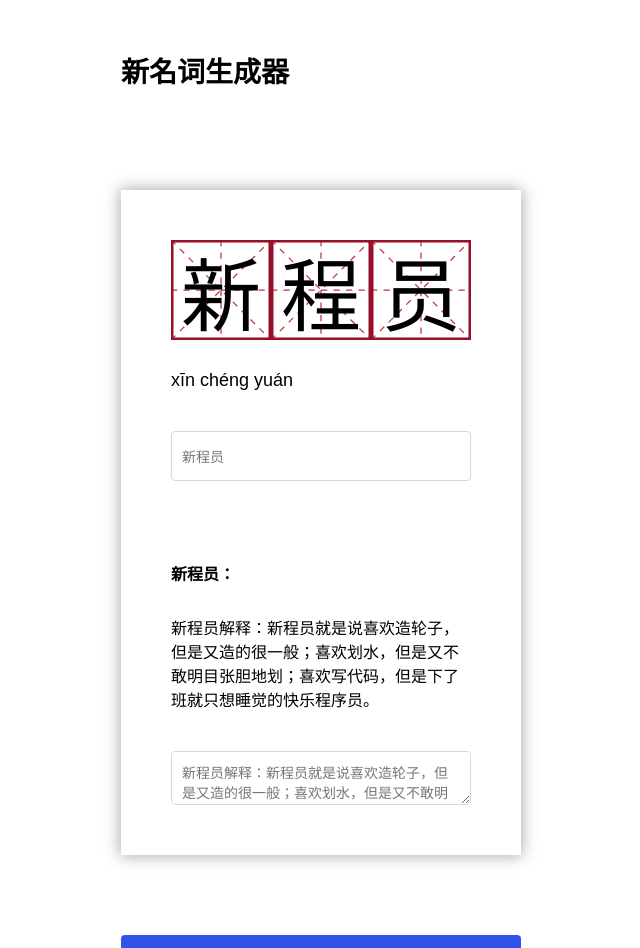
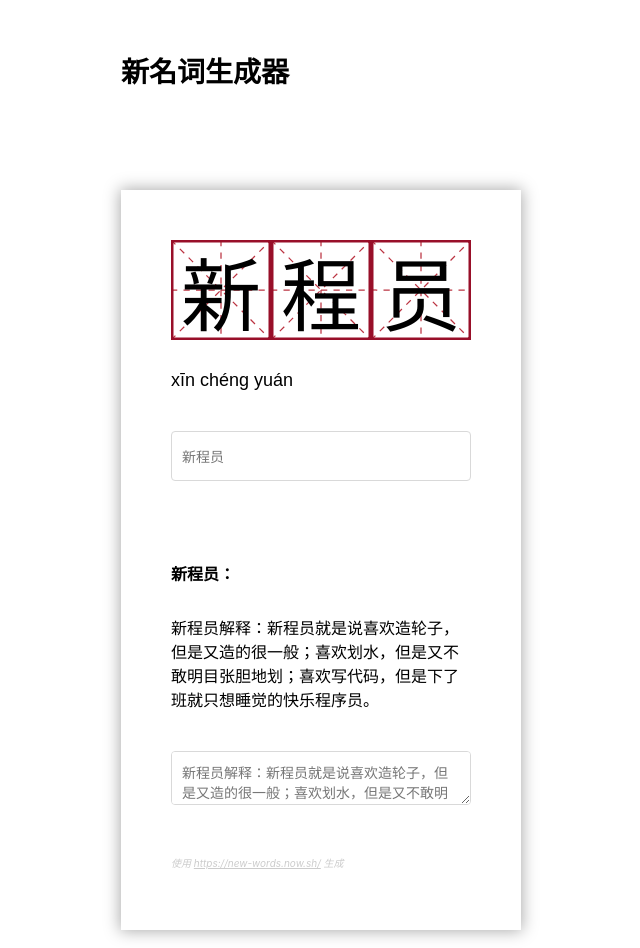
Before and after one commit to geekplux/new_words, a React (Create React App) app: page / in a window 1280 px wide. Shown: the top 948 px of the page, without its empty margins (319-959 px from the left). Built offline with nearby package versions, Linux system fonts and the light colour scheme.

Commit message:
feat: add cite

```diff
--- a/src/App.css
+++ b/src/App.css
@@ -139,6 +139,17 @@
   box-shadow: 0 0 15px 1px #aaa;
 }
 
+.cite {
+  margin-top: 50px;
+  font-size: 10px;
+  color: #ccc;
+  font-style: italic;
+}
+
+.cite a {
+  color: #ccc;
+}
+
 @media screen and (max-width: 768px) {
   .App {
     padding: 20px;
--- a/src/App.js
+++ b/src/App.js
@@ -65,13 +65,20 @@ class App extends Component {
 
     return (
       <div className="App">
-        <div className="container" style={{
-          maxWidth: MAX_WIDTH,
-        }}>
+        <div
+          className="container"
+          style={{
+            maxWidth: MAX_WIDTH
+          }}
+        >
           <h1 className="title">新名词生成器</h1>
-          <div id="result" className="result" style={{
-            padding: RESULT_PADDING,
-          }}>
+          <div
+            id="result"
+            className="result"
+            style={{
+              padding: RESULT_PADDING
+            }}
+          >
             <div className="nameChar" ref={this.setNameCharRef}>
               {wordName && wordName.length
                 ? wordName
@@ -106,6 +113,17 @@ class App extends Component {
                 onChange={this.onDescInput}
               />
             )}
+            <p className="cite">
+              使用{' '}
+              <a
+                href="https://new-words.now.sh"
+                rel="noopener noreferrer"
+                target="_blank"
+              >
+                https://new-words.now.sh/
+              </a>{' '}
+              生成
+            </p>
           </div>
           <button className="btn preview-btn" onClick={this.onClick}>
             {hideInput ? '修改' : '预览'}
@@ -132,7 +150,13 @@ class App extends Component {
           </div>
           <p className="author">
             © made by
-            <a href="https://geekplux.com">GeekPlux</a>
+            <a
+              href="https://geekplux.com"
+              rel="noopener noreferrer"
+              target="_blank"
+            >
+              GeekPlux
+            </a>
           </p>
         </div>
       </div>
```
